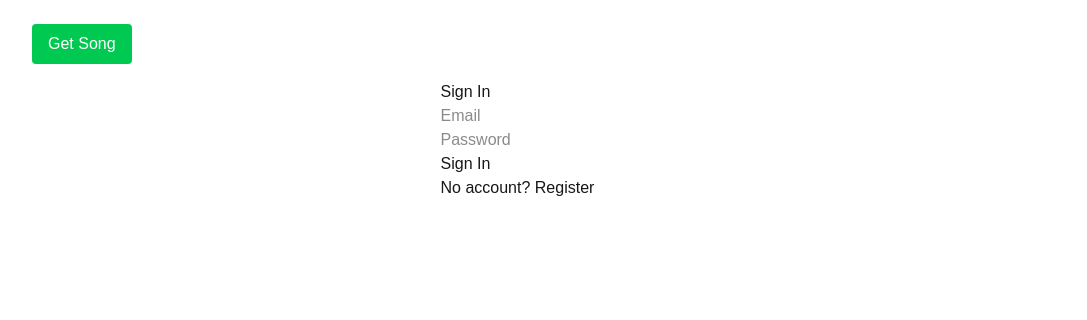
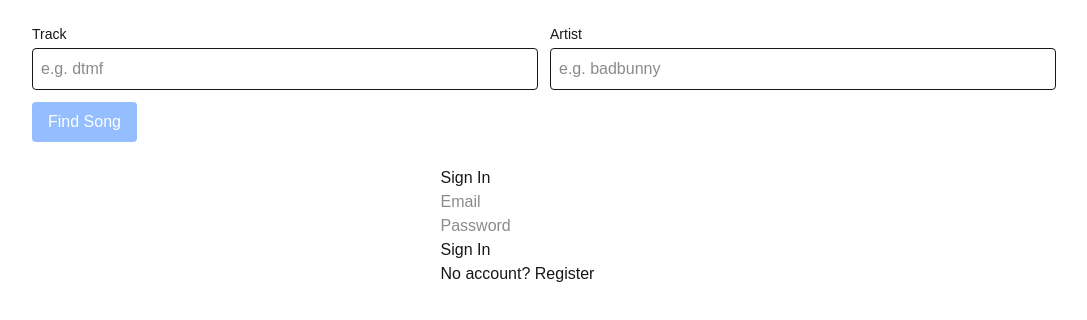
Before and after one commit to StanimalTheMan/lyrics-ai-frontend, a Next.js app: page / in a window 1280 px wide. Shown: the top 320 px of the page, without its empty margins (96-1183 px from the left). Built offline with nearby package versions, Linux system fonts and the light colour scheme.

Commit message:
Add search form (basic) and fix title vs track mismatch

```diff
--- a/app/components/LyricsWithActions.tsx
+++ b/app/components/LyricsWithActions.tsx
@@ -91,7 +91,7 @@ export default function LyricsWithActions({
   const handlePronounce = () => {
     if (!selection) return
     const utter = new window.SpeechSynthesisUtterance(selection.text)
-    utter.lang = "en"
+    utter.lang = "ko"
     window.speechSynthesis.speak(utter)
     setSelection(null)
   }
--- a/app/components/SongAnalyzer.tsx
+++ b/app/components/SongAnalyzer.tsx
@@ -1,151 +1,197 @@
 "use client"
-
-import { useState } from "react"
+import { useEffect, useRef, useState } from "react"
 import Image from "next/image"
 import { Song } from "../songs/[id]/page"
 
 export default function SongAnalyzer() {
-  const [searchQuery, setSearchQuery] = useState("")
-  const [searchResulits, setSearchResults] = useState<Song[]>([])
-  const [song, setSong] = useState({})
+  const [searchParams, setSearchParams] = useState({
+    track: "",
+    artist: "",
+  })
+  const [song, setSong] = useState<Partial<Song>>({})
   const [selectedText, setSelectedText] = useState("")
   const [explanation, setExplanation] = useState("")
+  const [isSearching, setIsSearching] = useState(false)
+  const [searchError, setSearchError] = useState("")
+
+  const abortControllerRef = useRef<AbortController | null>(null)
+
+  // Add cleanup on unmount
+  useEffect(() => {
+    return () => {
+      if (abortControllerRef.current) {
+        abortControllerRef.current.abort()
+      }
+    }
+  }, [])
 
   const handleSearch = async () => {
-    if (!searchQuery.trim()) return
+    if (!searchParams.track.trim() || !searchParams.artist.trim()) {
+      setSearchError("Please enter both track and artist")
+      return
+    }
+
+    // Cancel previous request
+    if (abortControllerRef.current) {
+      abortControllerRef.current.abort()
+    }
+
+    // Create new controller
+    abortControllerRef.current = new AbortController()
+    setIsSearching(true)
+    setSearchError("")
+
+    try {
+      const response = await fetch(
+        `http://localhost:8080/api/songs/details?track=${encodeURIComponent(
+          searchParams.track
+        )}&artist=${encodeURIComponent(searchParams.artist)}`,
+        { signal: abortControllerRef.current.signal } // Add abort signal
+      )
+
+      console.log(response.ok)
+
+      if (!response.ok)
+        throw new Error(
+          response.status === 404
+            ? "Song not found"
+            : `Search failed (${response.status})`
+        )
+
+      const data = await response.json()
+      setSong(data)
+    } catch (error) {
+      // Ignore abort errors
+      if (error.name !== "AbortError") {
+        setSearchError(error instanceof Error ? error.message : "Search failed")
+      }
+    } finally {
+      setIsSearching(false)
+    }
   }
 
   const handleAnalyze = async () => {
-    if (Object.keys(song).length === 0) return
+    console.log("Analyze button clicked")
+    if (!song.title || !selectedText) {
+      return
+    }
     const response = await fetch("http://localhost:8080/api/analysis", {
       method: "POST",
       headers: { "Content-Type": "application/json" },
-      body: JSON.stringify({ word: selectedText, context: song.lyrics }),
+      body: JSON.stringify({
+        word: selectedText,
+        context: song.lyrics,
+        track: song.title,
+        artist: song.artist,
+      }),
     })
+    console.log("fff")
     const data = await response.json()
     setExplanation(data.explanation)
   }
 
-  // const handleSpeak = async (text: string) => {
-  //   if (!text) return
-  //   const response = await fetch("http://localhost:8080/api/speech/speak", {
-  //     method: "POST",
-  //     headers: { "Content-Type": "application/json" },
-  //     body: JSON.stringify({ text }),
-  //   })
-
-  //   if (!response.ok) {
-  //     console.error("Failed to generate speech")
-  //     return
-  //   }
-
-  //   const audioBlob = await response.blob()
-  //   const audioUrl = URL.createObjectURL(audioBlob)
-  //   new Audio(audioUrl).play()
-  // }
-
-  const handleGetSongs = async () => {
-    const res = await fetch(
-      `http://localhost:8080/api/songs/details?track=everytime&artist=chen`
-    )
-    const data = await res.json()
-    setSong({
-      spotifyUrl: data.spotifyUrl,
-      imageUrl: data.imageUrl,
-      track: data.track,
-      artist: data.artist,
-      lyrics: data.lyrics,
-    })
-  }
-
-  const handleSelection = () => {
-    const selection = window.getSelection()?.toString()
-    if (selection) setSelectedText(selection)
-  }
-
-  // const speakText = () => {
-  //   if (!selectedText) return
-  //   const speech = new SpeechSynthesisUtterance(selectedText)
-  //   speech.lang = "es"
-  //   speech.rate = 0.7
-  //   speechSynthesis.speak(speech)
-  // }
-
   return (
     <div className="w-full max-w-5xl">
+      {/* Search Section - Now requires both fields */}
+      <div className="mb-6">
+        <div className="grid grid-cols-1 md:grid-cols-2 gap-3 mb-3">
+          <div>
+            <label className="block text-sm font-medium mb-1">Track</label>
+            <input
+              type="text"
+              value={searchParams.track}
+              onChange={(e) =>
+                setSearchParams({ ...searchParams, track: e.target.value })
+              }
+              placeholder="e.g. dtmf"
+              className="w-full p-2 border rounded"
+              disabled={isSearching}
+            />
+          </div>
+          <div>
+            <label className="block text-sm font-medium mb-1">Artist</label>
+            <input
+              type="text"
+              value={searchParams.artist}
+              onChange={(e) =>
+                setSearchParams({ ...searchParams, artist: e.target.value })
+              }
+              placeholder="e.g. badbunny"
+              className="w-full p-2 border rounded"
+              disabled={isSearching}
+            />
+          </div>
+        </div>
+
         <button
-        onClick={handleGetSongs}
-        className="bg-green-500 text-white px-4 py-2 rounded mb-4"
+          onClick={handleSearch}
+          className="bg-blue-500 text-white px-4 py-2 rounded disabled:opacity-50"
+          disabled={isSearching || !searchParams.track || !searchParams.artist}
         >
-        Get Song
+          {isSearching ? "Searching..." : "Find Song"}
         </button>
+        {searchError && (
+          <p className="text-red-500 text-sm mt-2">{searchError}</p>
+        )}
+      </div>
 
-      {Object.keys(song).length > 0 && (
+      {/* Song Display */}
+      {song.title && (
         <div className="flex flex-col gap-6">
+          <div className="text-center">
             <a
               href={song.spotifyUrl}
               target="_blank"
               rel="noopener noreferrer"
-            className="text-blue-600 self-center"
+              className="inline-block"
             >
               <Image
                 src={song.imageUrl}
-              alt={`${song.track} by ${song.artist}`}
+                alt={`${song.title} by ${song.artist}`}
                 width={300}
                 height={300}
-              className="rounded-lg"
+                className="rounded-lg mx-auto"
               />
-            <div className="text-center mt-2">
-              {song.track} - {song.artist}
+              <div className="mt-2 text-lg font-medium">
+                {song.title} - {song.artist}
               </div>
             </a>
+          </div>
 
           <div className="flex flex-col md:flex-row gap-6">
             {/* Lyrics Block */}
             <div className="flex-1 bg-black text-white p-4 rounded shadow border max-h-[500px] overflow-auto">
               <p
-                onMouseUp={handleSelection}
-                style={{
-                  cursor: "pointer",
-                  userSelect: "text",
-                  whiteSpace: "pre-wrap",
+                onMouseUp={() => {
+                  const selection = window.getSelection()?.toString()
+                  if (selection) setSelectedText(selection)
                 }}
+                className="cursor-pointer select-text whitespace-pre-wrap"
               >
                 {song.lyrics}
               </p>
 
-              <div className="mt-4 flex flex-col gap-2">
-                {/* <button
-                  onClick={speakText}
-                  className="bg-blue-500 text-white px-4 py-2 rounded"
-                >
-                  Pronounce
-                </button>
-                <button
-                  onClick={() => handleSpeak(selectedText)}
-                  className="bg-blue-500 text-white px-4 py-2 rounded"
-                >
-                  Play Audio
-                </button> */}
+              <div className="mt-4">
                 <button
                   onClick={handleAnalyze}
-                  className="bg-blue-500 text-white px-4 py-2 rounded"
+                  className="bg-blue-500 text-white px-4 py-2 rounded disabled:opacity-50 cursor-pointer disabled:cursor-not-allowed"
+                  disabled={!selectedText}
                 >
-                  Analyze
+                  Analyze Selection
                 </button>
+                {selectedText && (
+                  <div className="mt-2 text-sm text-blue-200">
+                    Selected: {selectedText}
+                  </div>
+                )}
               </div>
             </div>
 
             {/* Explanation Block */}
             <div className="flex-1 bg-black text-white p-4 rounded shadow border max-h-[500px] overflow-auto">
               <h2 className="text-lg font-semibold mb-2">Explanation</h2>
-              {selectedText && (
-                <p>
-                  <strong>Selected:</strong> {selectedText}
-                </p>
-              )}
               <p className="whitespace-pre-wrap">
-                {explanation || "Click 'Analyze' to get explanation."}
+                {explanation || "Select text in lyrics and click 'Analyze'"}
               </p>
             </div>
           </div>
--- a/app/components/UserSongs.tsx
+++ b/app/components/UserSongs.tsx
@@ -22,7 +22,7 @@ export default function UserSongs({
       .then((data) => setSongs(Array.isArray(data) ? data : []))
       .catch(() => setError("Failed to fetch songs"))
   }, [token])
-  console.log(songs)
+
   return (
     <div>
       <h2>Your Saved Songs</h2>
```
Lines whose indentation alone changed are shown as unchanged.
